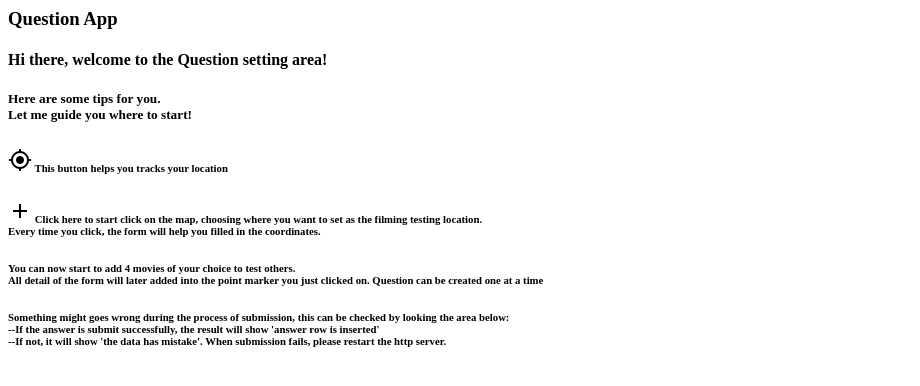
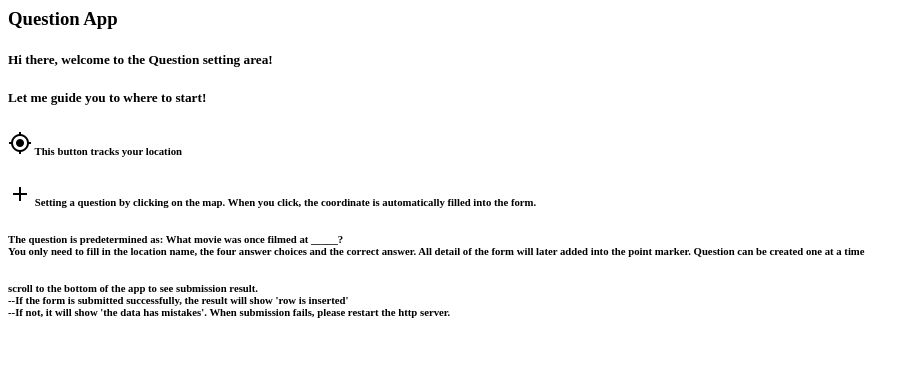
Before and after one commit to yilingkuo/question, a plain HTML site: page ucesyku/www/help.html in a window 1280 px wide. Shown: the whole page, without its empty margins (0-920 px from the left). Drawn offline with nearby package versions, Linux system fonts and the light colour scheme.

Commit message:
update help.html

```diff
--- a/ucesyku/www/help.html
+++ b/ucesyku/www/help.html
@@ -40,29 +40,32 @@ apply #test css style and put user guide below
         </div>
 <div class="mdl-cell--10-col-desktop mdl-cell--6-col-tablet mdl-cell--3-col-phone">
 <div class="mdl-layout__tab-panel is-active" id="overview">
+<section class="section--center mdl-grid mdl-grid--no-spacing mdl-shadow--2dp">
 <div class="mdl-layout--fixed-header mdl-layout__header-row"> </div>
-<h4>
-Hi there, welcome to the Question setting area!</h4>
 <h5>
-Here are some tips for you. </br>Let me guide you where to start!</h5>
+Hi there, welcome to the Question setting area!</h5>
+<h5>
+Let me guide you to where to start!</h5>
 
 <h6><i class="material-icons" role="presentation">my_location</i>
-This button helps you tracks your location
+This button tracks your location
 </h6>
 
 <h6><i class="material-icons" role="presentation">add</i>
-Click here to start click on the map, choosing where you want to set as the filming testing location.</br>
-Every time you click, the form will help you filled in the coordinates.
+Setting a question by clicking on the map.
+When you click, the coordinate is automatically filled into the form.
 
 <h6>
-You can now start to add 4 movies of your choice to test others.</br>
-All detail of the form will later added into the point marker you just clicked on.
-Question can be created one at a time<h6>
-
-Something might goes wrong during the process of submission, this can be checked by looking the area below:</br>
---If the answer is submit successfully, the result will show 'answer row is inserted'</br>
---If not, it will show 'the data has mistake'. When submission fails, please restart the http server.
+The question is predetermined as: What movie was once filmed at _____?</br>
+You only need to fill in the location name, the four answer choices and the correct answer.
+All detail of the form will later added into the point marker.
+Question can be created one at a time</h6>
+<h6>
+scroll to the bottom of the app to see submission result.</br>
+--If the form is submitted successfully, the result will show 'row is inserted'</br>
+--If not, it will show 'the data has mistakes'. When submission fails, please restart the http server.
 </h6>
+</section>
 </div>
 </div>
 </div><div class="mdl-layout-spacer"></div>
```
